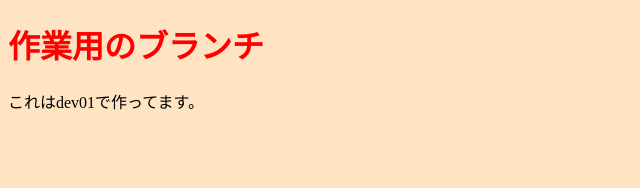
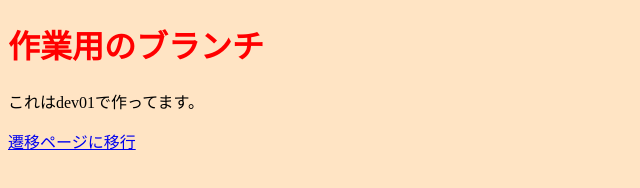
Before and after one commit to KaitoMizuuchi/practice03-repository, a plain HTML site: page lesson01/index.html in a window 1280 px wide. Shown: the whole page, without its empty margins (0-640 px from the left). Drawn offline with Linux system fonts and the light colour scheme.

Commit message:
aタグ追加

```diff
--- a/lesson01/index.html
+++ b/lesson01/index.html
@@ -10,5 +10,6 @@
 <body>
     <h1>作業用のブランチ</h1>
     <p>これはdev01で作ってます。</p>
+    <a href="index2.html">遷移ページに移行</a>
 </body>
 </html>
```
